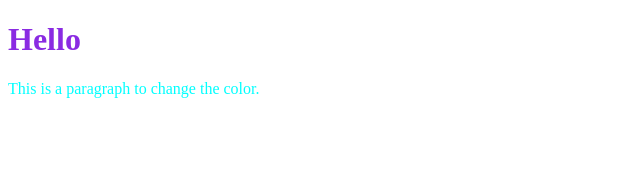
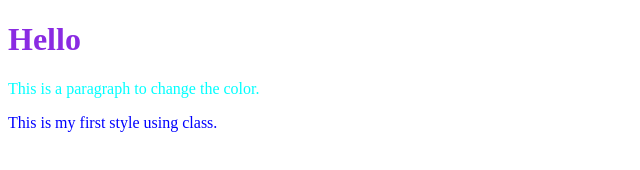
Before and after one commit to deima24/HTML-and-CSS-, a plain HTML site: page Basic_HTML_and_CSS/Basic_HTML_4.html in a window 1280 px wide. Shown: the whole page, without its empty margins (0-640 px from the left). Drawn offline with Linux system fonts and the light colour scheme.

Commit message:
html4 added class
added class to the html 4 file

```diff
--- a/Basic_HTML_and_CSS/Basic_CSS_1.css
+++ b/Basic_HTML_and_CSS/Basic_CSS_1.css
@@ -5,3 +5,7 @@ p {
 h1 {
     color: blueviolet;
 }
+
+.my_first_class {
+    color: blue;
+}
--- a/Basic_HTML_and_CSS/Basic_HTML_4.html
+++ b/Basic_HTML_and_CSS/Basic_HTML_4.html
@@ -9,6 +9,7 @@
 <body>
     <div><h1>Hello</h1></div>
     <p>This is a paragraph to change the color.</p>
+    <p class="my_first_class">This is my first style using class.</p>
 
 </body>
 </html>
```
